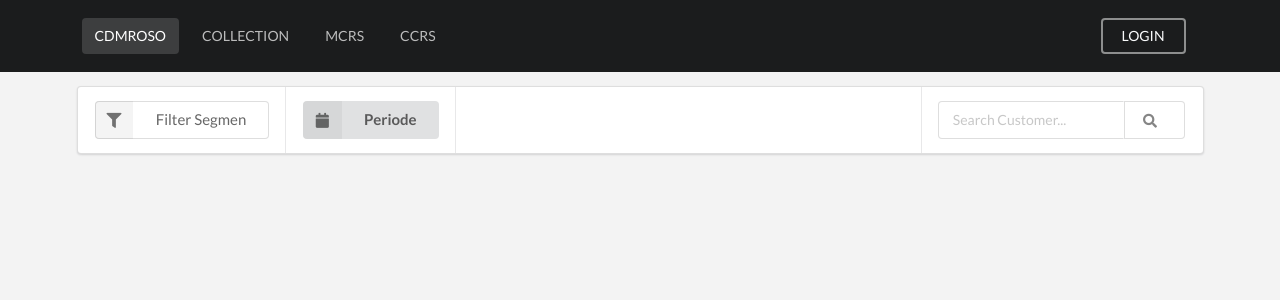
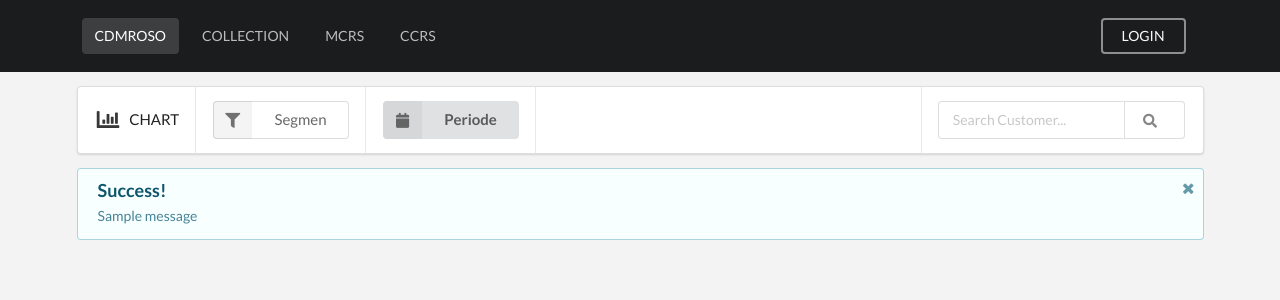
Before and after one commit to cursecan/cdmtel, a Django app: page /collection/account/ in a window 1280 px wide. Shown: the top 300 px of the page. Run offline with Django 3.2, Linux system fonts and the light colour scheme; tables that the repository leaves empty hold one stand-in row (values such as "Sample post"); one stand-in notice (Sample message) is shown; data that the repository does not hold is empty.

Commit message:
Add styling chart

```diff
--- a/collection/views.py
+++ b/collection/views.py
@@ -148,6 +148,14 @@ def json_SegmentCollecView(request):
         'xAxis': {
             'categories': list(map(lambda row: row['segment'], seg_list))
         },
+        'plotOptions': {
+            'column': {
+                'dataLabels': {
+                    'enabled': True
+                },
+                'enableMouseTracking': False
+            }
+        },
         'series': [{
             'name': 'Jatuh Tempo',
             'data': list(map(lambda row: int(row['t_tagih']), seg_list))
@@ -169,8 +177,9 @@ def custCollectDetailView(request, id):
     if request.method == 'POST':
         if formset.is_valid():
             formset.save()
-            messages.success(request, 'Recording data complete.')
-            return redirect('collection:index')
+            messages.success(request, 'Perubahan data telah disimpan.')
+
+            return redirect('collection:account')
 
     content = {
         'cust_obj': cust_obj,
--- a/static/main.js
+++ b/static/main.js
@@ -4,3 +4,12 @@ $('.ui.sidebar').sidebar();
 $('.ui.modal').modal();
 
 $('.ui.accordion').accordion();
+
+$('.message .close')
+  .on('click', function() {
+    $(this)
+      .closest('.message')
+      .transition('fade')
+    ;
+  })
+;
--- a/template/collection/includes/partial-account-collection.html
+++ b/template/collection/includes/partial-account-collection.html
@@ -3,7 +3,7 @@
 
 <div class="ui top attached clearing teal segment">
     <div class="ui mini right floated grey statistic">
-        <div class="label">Total Tagih</div>
+        <div class="label">Layak Tagih</div>
         <div class="value">
             {{ customer_resume.total_tagih|default:0|intcomma }}
         </div>
@@ -38,7 +38,7 @@
                     <div class="content">
                         <span title="Layak tagih">{{ customer.s_tagih|intcomma }}</span>
                         <div title="Piutang" class="sub header">
-                                {{ customer.cur_saldo|intcomma }}
+                            {{ customer.cur_saldo|intcomma }}
                         </div>
                     </div>
                 </h4>
--- a/template/collection/pg-account-colection.html
+++ b/template/collection/pg-account-colection.html
@@ -9,10 +9,14 @@ Collection
 <div class="ui vertical basic segment">
     <div class="ui container">
         <div class="ui large menu">
+            <a href="{% url 'collection:index' %}" class="item">
+                <i class="chart bar large icon"></i>
+                CHART
+            </a>
             <div class="item">
                 <div class="ui floated labeled icon dropdown basic button">
                     <i class="filter icon"></i>
-                    <span class="text">Filter Segmen</span>
+                    <span class="text">Segmen</span>
                     <div class="menu">
                         <div class="header">
                             <i class="tags icon"></i>
@@ -21,7 +25,7 @@ Collection
                         <div class="scrolling menu js-segment">
                             {% for segment in segment_list %}
                             <div data-item="{{ segment.segment }}" class="item {% if segment.segment == segmen %} active selected {% endif %}">
-                                <div class="ui empty circular label"></div>
+                                <div class="ui empty red circular label"></div>
                                 {{ segment.segment }}
                             </div>
                             {% endfor %}
@@ -64,6 +68,17 @@ Collection
                 </div>
             </div>
         </div>
+        {% if messages %}
+        {% for msg in messages %}
+            <div class="ui info message">
+                <i class="close icon"></i>
+                <div class="content">
+                    <div class="ui header">Success!</div>
+                    <p>{{ msg }}</p>
+                </div>
+            </div>
+        {% endfor %}
+        {% endif %}
 
         <div id="i-content">
             <!-- Content -->
```
Also changed, not shown: masterdata/tasks.py (+9 -2 lines), template/collection/pg-collection-customer-detail.html (+18 -9 lines).
